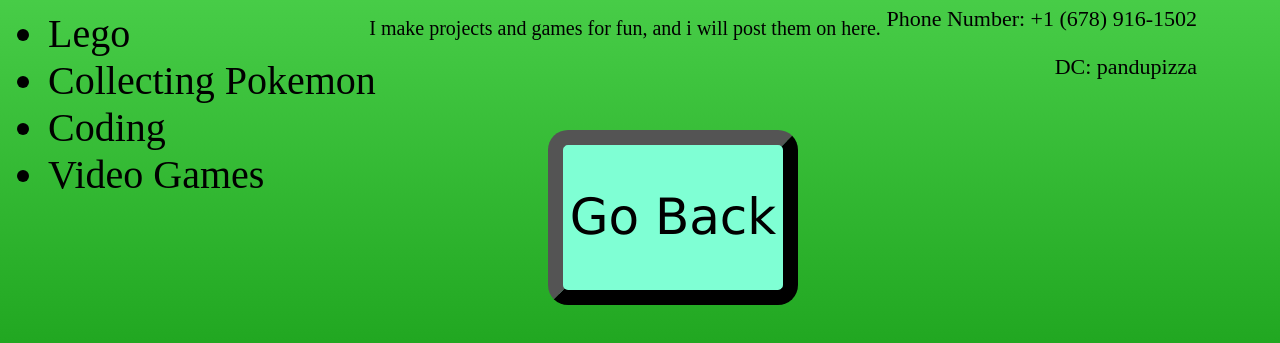
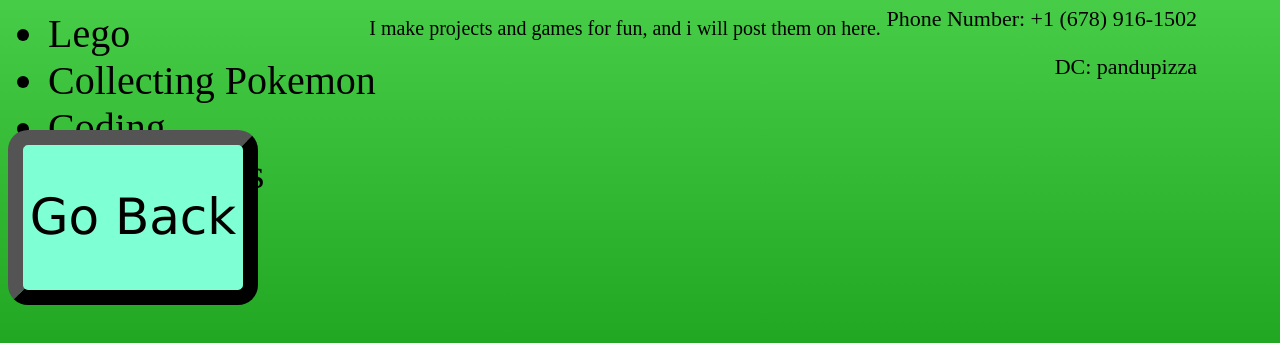
Before and after one commit to pandupizza/my-projects, a plain HTML site: page about me/aboutme.html in a window 1280 px wide. Shown: the part 437-780 px from the top of the page. Drawn offline with Linux system fonts and the light colour scheme.

Commit message:
Update aboutme.css

```diff
--- a/about me/aboutme.css
+++ b/about me/aboutme.css
@@ -32,11 +32,9 @@ h2{
             margin-bottom: 50px;/*moves to the top*/
             margin-right: 75px;/*moves to the left */
 }
-.move-button {
-            margin-top: 0px; /* Moves the button down */
-            margin-left: 540px; /* Moves the button to the right */
-            margin-bottom: 500;/*moves to the top*/
-            margin-right: 0px;/*moves to the left */
+.move-house {
+           text-align: center;
+
         }
 
          body {
```
